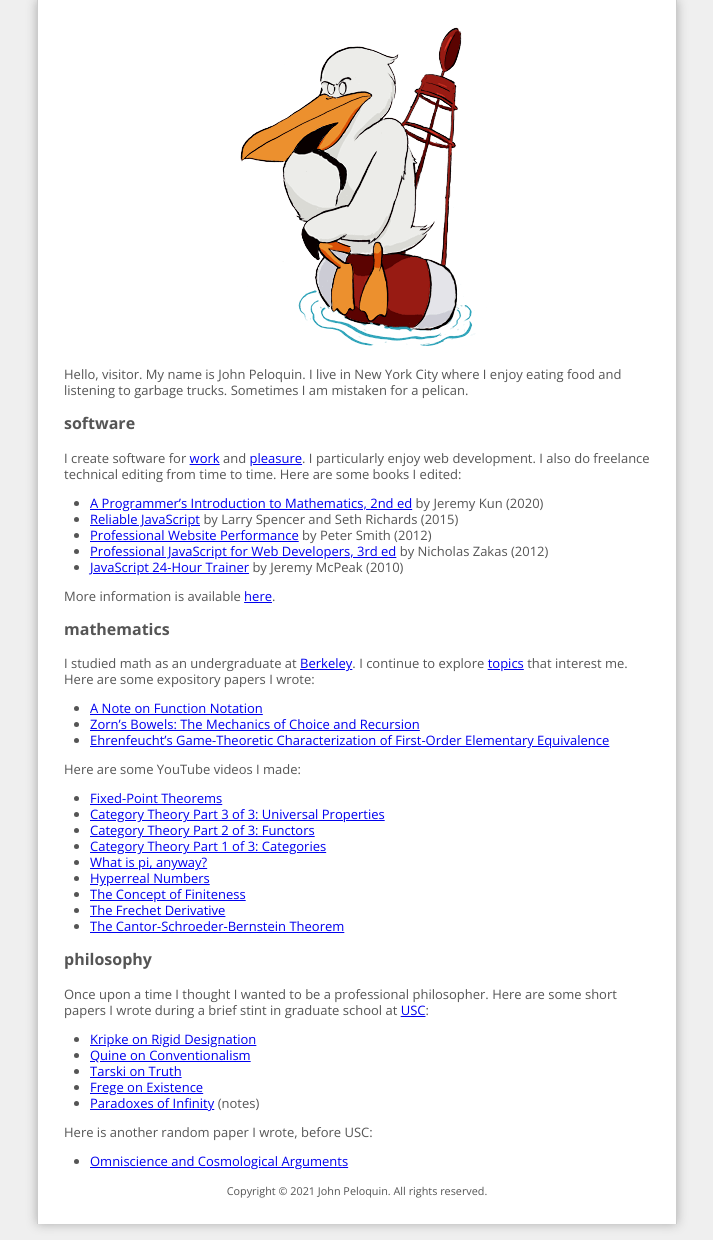
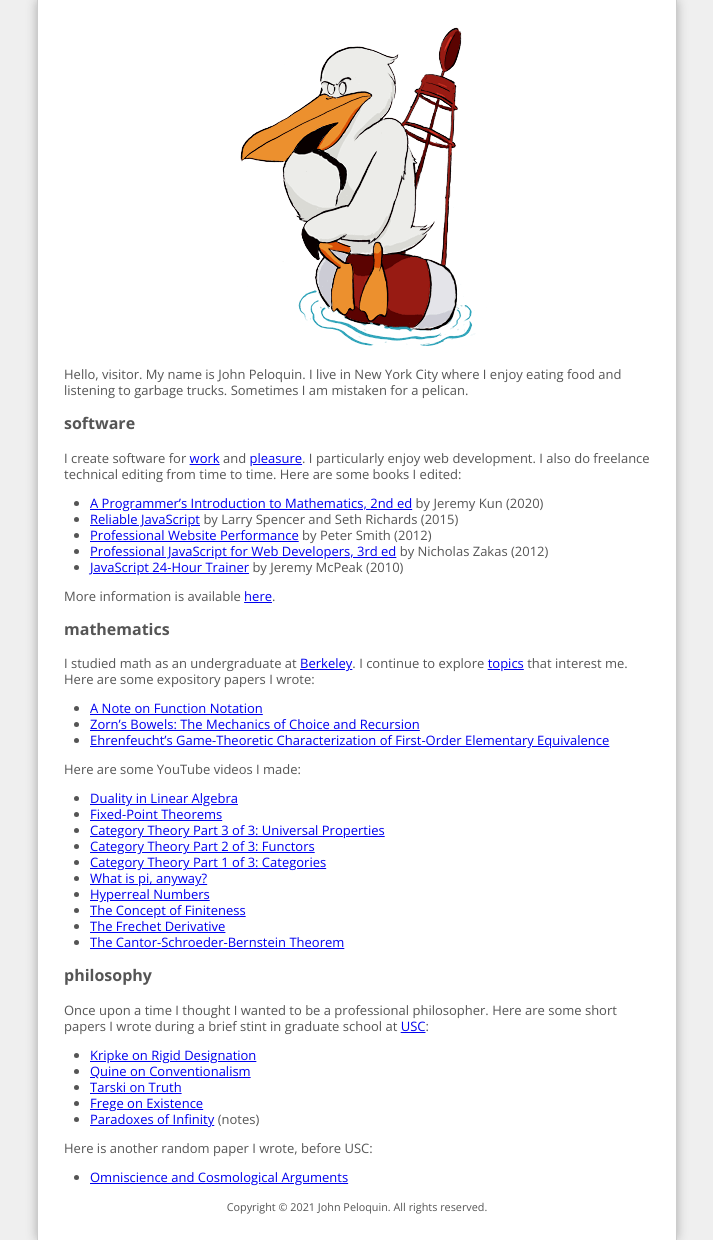
Before and after one commit to blargoner/blargoner.github.com, a Jekyll site: the page built from index.md, in a window 1280 px wide. Shown: the whole page, without its empty margins (283-996 px from the left). Built offline with Jekyll 4.4.1, drawn with Linux system fonts in a browser that asks for light colours.

Commit message:
add duality vid

```diff
--- a/index.md
+++ b/index.md
@@ -27,6 +27,7 @@ I studied math as an undergraduate at [Berkeley][ucb]. I continue to explore [to
 
 Here are some YouTube videos I made:
 
+- [Duality in Linear Algebra][math.vid.duality]
 - [Fixed-Point Theorems][math.vid.fixed]
 - [Category Theory Part 3 of 3: Universal Properties][math.vid.cats.umps]
 - [Category Theory Part 2 of 3: Functors][math.vid.cats.funcs]
@@ -69,6 +70,7 @@ Here is another random paper I wrote, before USC:
 [math.zorn]: https://github.com/blargoner/math-zorn/blob/master/zorn.pdf
 [math.ehrenfeucht]: https://github.com/blargoner/math-ehrenfeucht/blob/master/ehrenfeucht.pdf
 
+[math.vid.duality]: https://youtu.be/eOIJzb7SItg
 [math.vid.fixed]: https://youtu.be/1BRf2LveEsY
 [math.vid.cats.umps]: https://youtu.be/bPvWEN8UGuo
 [math.vid.cats.funcs]: https://youtu.be/Jeod9jaV4iM
```
